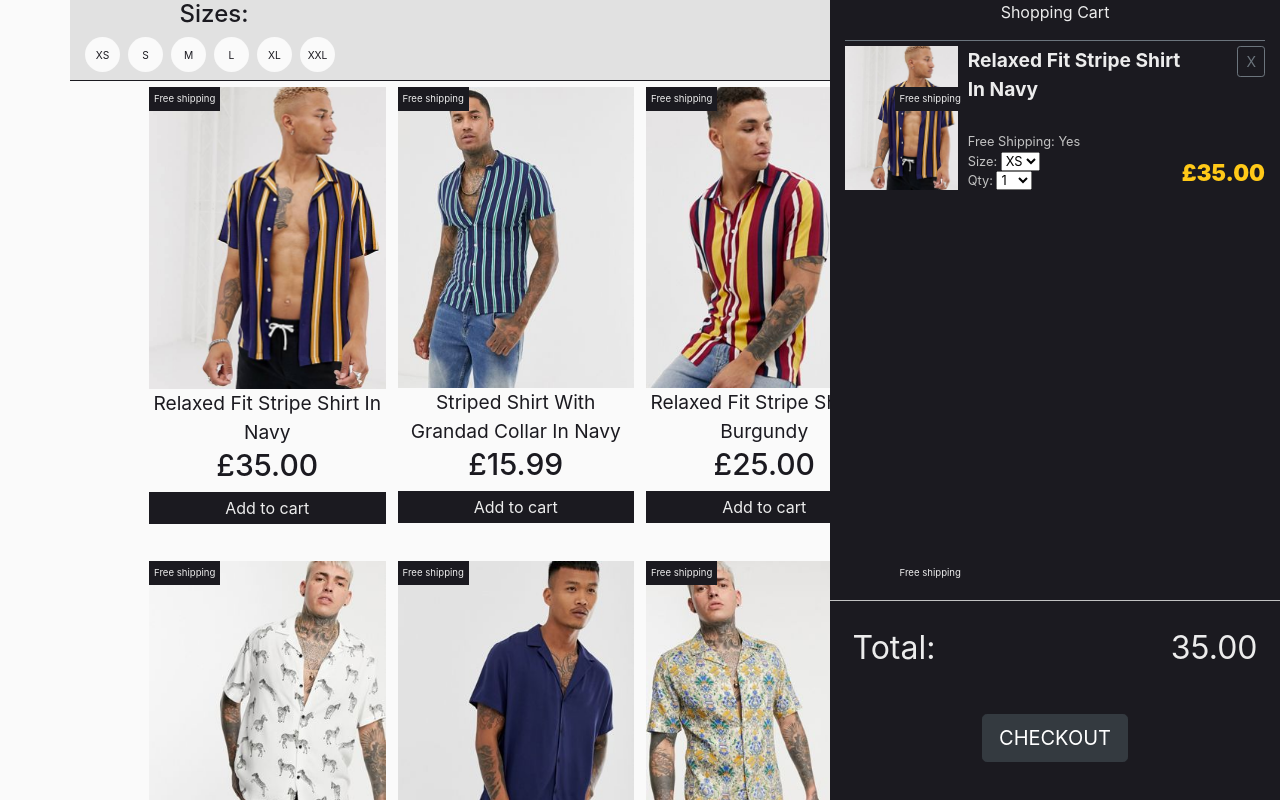
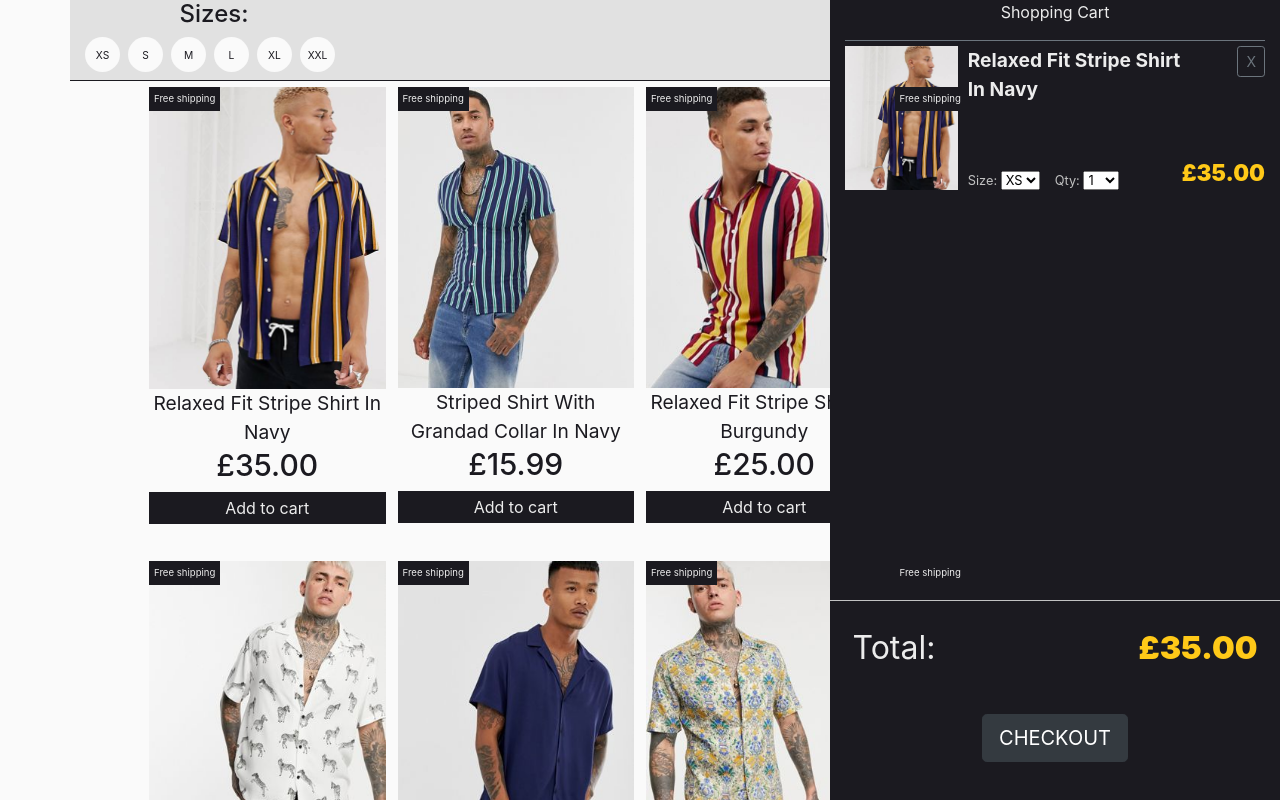
Before and after one commit to RBGeorgiev/javascript-practice, a React (Create React App) app in the folder shopping-cart-react/: page / in a window 1280 px wide. Both pictures are taken after a click on the element 267 px from the left and 305 px from the top of the page. Shown: the top 800 px of the page. Built offline with nearby package versions, Linux system fonts and the light colour scheme.

Commit message:
cart style change

```diff
--- a/shopping-cart-react/src/App.css
+++ b/shopping-cart-react/src/App.css
@@ -163,6 +163,10 @@ article {
   font-size: 0.8em;
 }
 
+.cart-item-desc select{
+  margin-right: 15px;
+}
+
 .cart-item-price {
   display:flex;
   flex-direction: column-reverse;
@@ -195,10 +199,15 @@ article {
   border-top: 1px #c2c2c2 solid;
 }
 
-.cart-total {
+.cart-total-container {
   display: flex;
   justify-content: space-between;
   padding-bottom: 10%;
+}
+
+.cart-total-price {
+  color: #FFC918;
+  font-weight: 900;
 }
 
 /* cart scrollbar */
--- a/shopping-cart-react/src/components/cart.js
+++ b/shopping-cart-react/src/components/cart.js
@@ -18,18 +18,16 @@ class Cart extends React.Component {
                 <div className="cart-item-details">
                     <div className="cart-item-name">{item.name}</div>
                     <div className="cart-item-desc">
-                        Free Shipping: {(item.isFreeShipping) ? 'Yes' : 'No'}
                         <div className="cart-item-size">
                             <span>Size: </span>
                             <select>
-                                {item.availableSizes.map(el => <option key={el}>{el}</option>)}
+                                {item.availableSizes.map(el => <option key={el} value={el}>{el}</option>)}
+                            </select>
+                            <span>Qty: </span>
+                            <select>
+                                {Array(10).fill().map((el, i) => <option key={i + 1} value={i + 1}>{i + 1}</option>)}
                             </select>
                         </div>
-
-                        <span>Qty: </span>
-                        <select>
-                            {Array(10).fill().map((el, i) => <option key={i + 1}>{i + 1}</option>)}
-                        </select>
                         {/*{item.quantity}*/}
                     </div>
                 </div>
@@ -43,7 +41,7 @@ class Cart extends React.Component {
     }
 
     render() {
-        let totalCost = this.props.cart.reduce((tot, cur) => tot += cur.price, 0).toFixed(2);
+        let totalPrice = this.props.cart.reduce((tot, cur) => tot += cur.price, 0).toFixed(2);
 
         return (
             <div className="cart">
@@ -54,11 +52,11 @@ class Cart extends React.Component {
                     }
                 </div>
                 <div className="cart-footer">
-                    <div className="cart-total">
+                    <div className="cart-total-container">
                         <span>Total: </span>
-                        <span>{totalCost}</span>
+                        <span className="cart-total-price">£{totalPrice}</span>
                     </div>
-                    <Button className="cart-buy-btn" variant="dark" size="lg" block onClick={() => alert(`Checkout - Total: ${totalCost}`)}>CHECKOUT</Button>
+                    <Button className="cart-buy-btn" variant="dark" size="lg" block onClick={() => alert(`Checkout - Total: £${totalPrice}`)}>CHECKOUT</Button>
                 </div>
             </div>
         )
```
